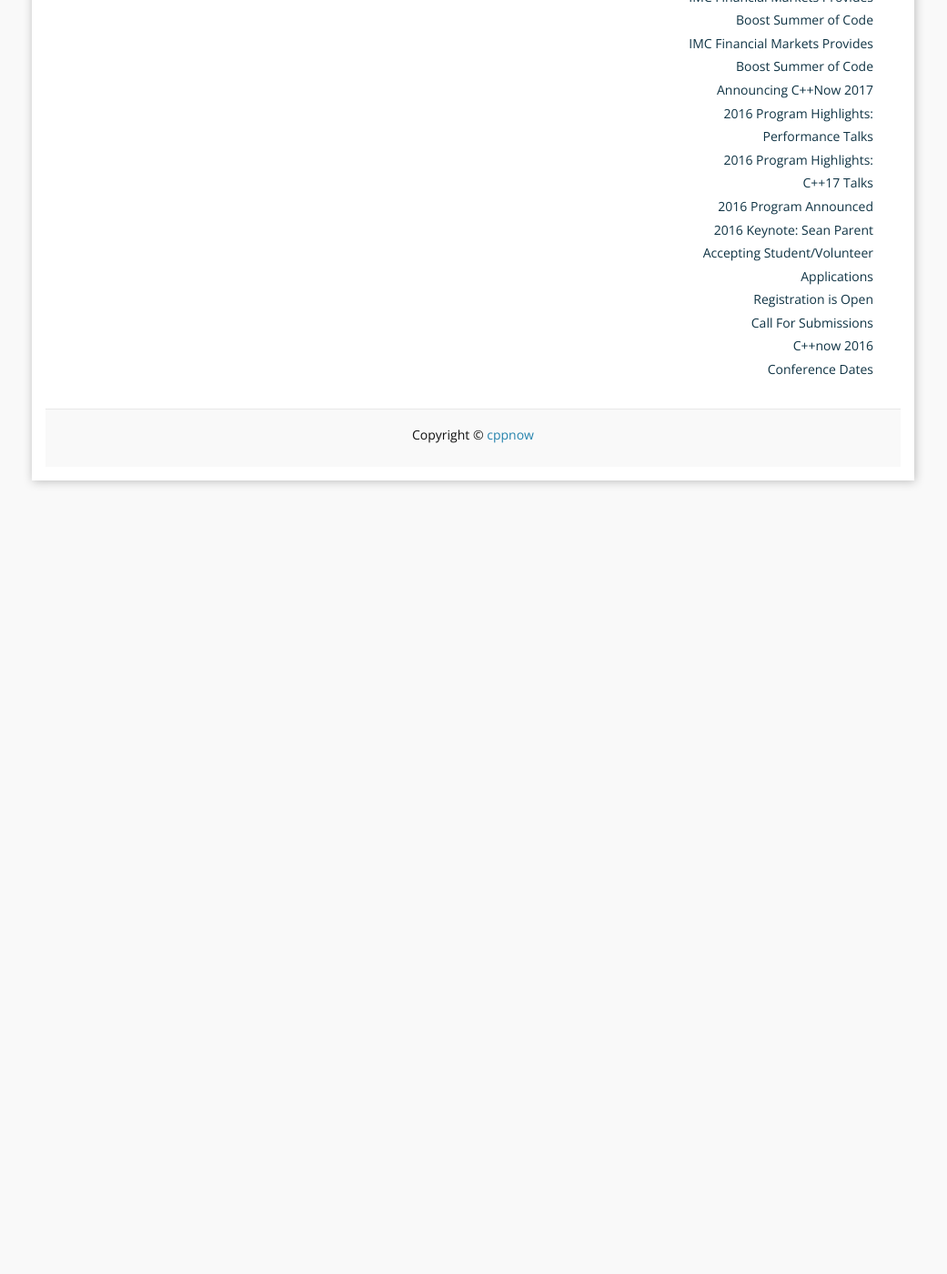
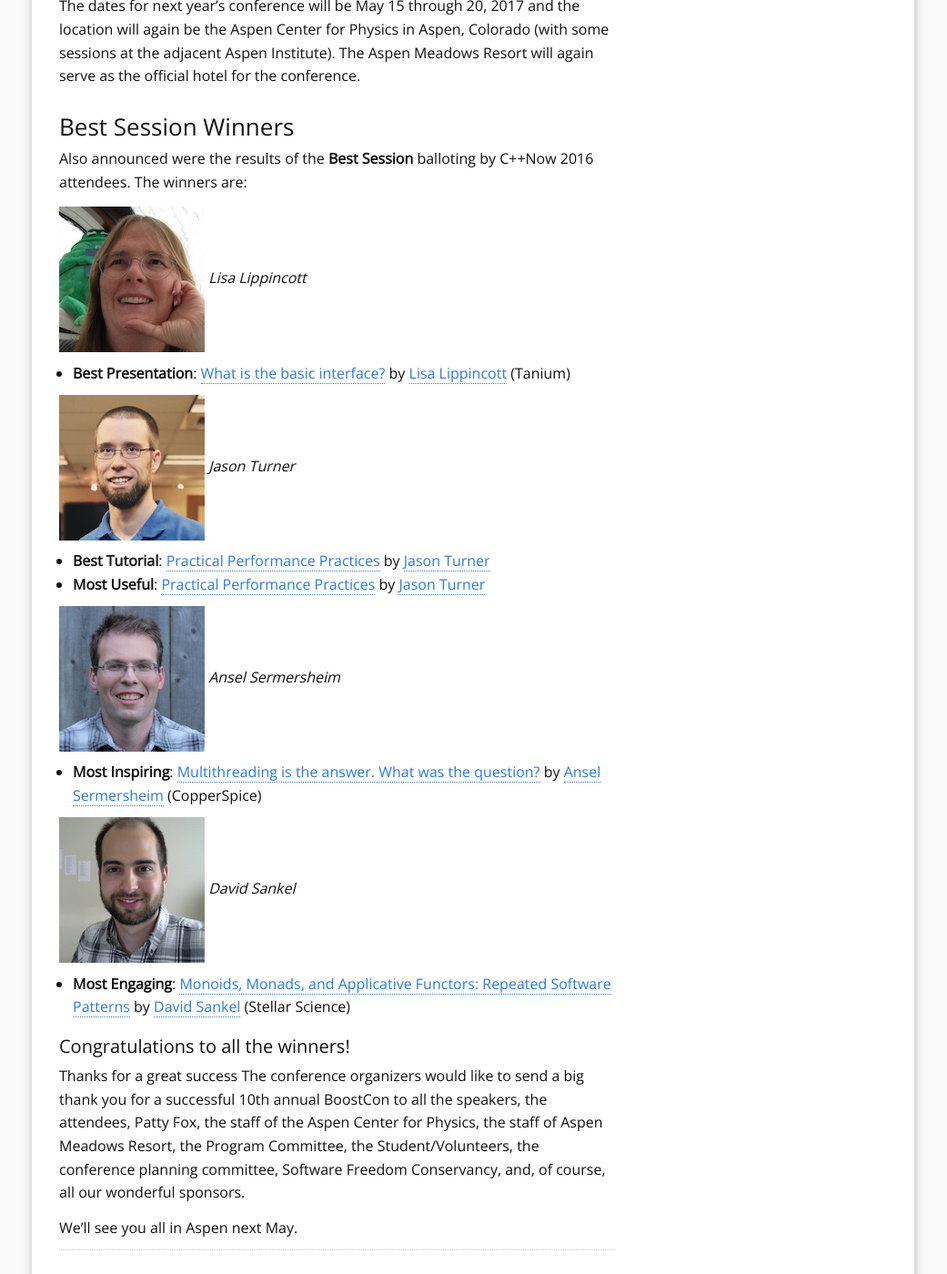
Before and after one commit to boostcon/cppnow_website, a Jekyll site: the page built from index.html, in a window 1280 px wide and 1400 px high, scrolled down 1841 px. Shown: the whole window at 91% size, without its empty margins (120-1161 px from the left). Built offline with Jekyll 4.4.1, drawn with Linux system fonts in a browser that asks for light colours; the list of posts is cut into pages by our own code; before the commit the page ends 2399 px from its top, so only the background shows below that; some of the changed text lies outside the part shown.

Commit message:
remove eventbrite countdown and include closing post from 2016

```diff
--- /dev/null
+++ b/2017-conference/_posts/2016-05-20-close-of-2016.md
@@ -0,0 +1,52 @@
+---
+layout: post
+title: "Announcing C++Now 2017"
+excerpt_separator: <!--more-->
+
+tags:
+  - announcements
+
+categories:
+  - announcements
+---
+
+![Aspen](/images/2016-closing.jpeg)
+
+### C++Now 2017
+
+The tenth annual BoostCon, C++Now 2016, wrapped up with the announcement of C++Now 2017.
+
+The dates for next year's conference will be May 15 through 20, 2017 and the location will again be the Aspen Center for Physics in Aspen, Colorado (with some sessions at the adjacent Aspen Institute). The Aspen Meadows Resort will again serve as the official hotel for the conference.
+
+### Best Session Winners
+Also announced were the results of the __Best Session__ balloting by C++Now 2016 attendees. The winners are:
+
+<!--more-->
+
+![Lisa Lippincott](/images/Lisa.Lippincott.jpeg "Lisa Lippincott")
+_Lisa Lippincott_
+
+* **Best Presentation**: [What is the basic interface?](http://cppnow2016.sched.org/event/6Sfw/what-is-the-basic-interface) by [Lisa Lippincott](http://cppnow2016.sched.org/speaker/lisa_lippincott) (Tanium)
+
+![Jason Turner](/images/Jason.Turner.jpeg "Jason Turner")
+_Jason Turner_
+
+* **Best Tutorial**: [Practical Performance Practices](http://cppnow2016.sched.org/event/6Sg7/practical-performance-practices) by [Jason Turner](http://cppnow2016.sched.org/speaker/jason_turner.6k0ir5x)
+* **Most Useful**: [Practical Performance Practices](http://cppnow2016.sched.org/event/6Sg7/practical-performance-practices) by [Jason Turner](http://cppnow2016.sched.org/speaker/jason_turner.6k0ir5x)
+
+![Ansel Sermersheim](/images/Ansel.Sermersheim.jpeg "Ansel Sermersheim")
+_Ansel Sermersheim_
+
+* **Most Inspiring**: [Multithreading is the answer. What was the question?](http://cppnow2016.sched.org/event/6Sfe/multithreading-is-the-answer-what-was-the-question-part-i) by [Ansel Sermersheim](http://cppnow2016.sched.org/speaker/ansel1) (CopperSpice)
+
+![David Sankel](/images/David.Sankel.jpeg "David Sankel")
+_David Sankel_
+
+* **Most Engaging**: [Monoids, Monads, and Applicative Functors: Repeated Software Patterns](http://cppnow2016.sched.org/event/6SfW/monoids-monads-and-applicative-functors-repeated-software-patterns) by [David Sankel](http://cppnow2016.sched.org/speaker/david_sankel.1tk57jjh) (Stellar Science)
+
+#### Congratulations to all the winners!
+
+Thanks for a great success
+The conference organizers would like to send a big thank you for a successful 10th annual BoostCon to all the speakers, the attendees, Patty Fox, the staff of the Aspen Center for Physics, the staff of Aspen Meadows Resort, the Program Committee, the Student/Volunteers, the conference planning committee, Software Freedom Conservancy, and, of course, all our wonderful sponsors.
+
+We’ll see you all in Aspen next May.
--- a/_includes/sidebar.html
+++ b/_includes/sidebar.html
@@ -1,5 +1,5 @@
 <div class="col-sm-2">
-{% include countdown_widget.html %}
+<!-- {% include countdown_widget.html %} -->
 {% include sponsors.html %}
 {% include Blogroll.html %}
 </div>
```
